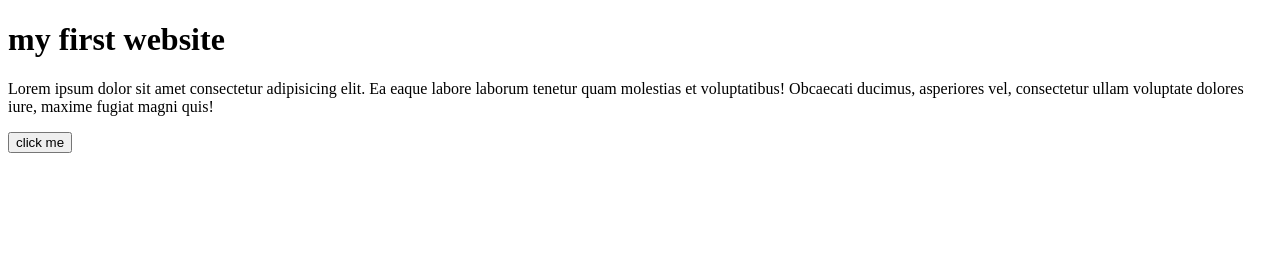
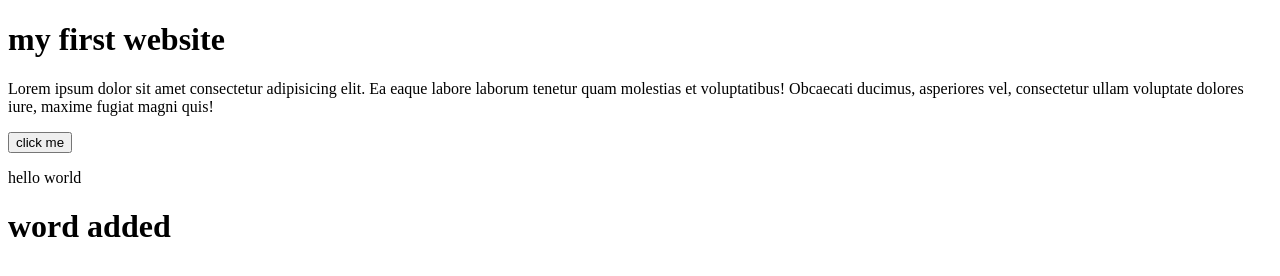
Before and after one commit to amaskhan0007/my-website, a plain HTML site: page index.html in a window 1280 px wide. Drawn offline with Linux system fonts and the light colour scheme.

Commit message:
I MODIFIED INDEX.HTML

```diff
--- a/index.html
+++ b/index.html
@@ -11,5 +11,7 @@
     </h1>
     <p>Lorem ipsum dolor sit amet consectetur adipisicing elit. Ea eaque labore laborum tenetur quam molestias et voluptatibus! Obcaecati ducimus, asperiores vel, consectetur ullam voluptate dolores iure, maxime fugiat magni quis!</p>
     <button>click me</button>
+    <p>hello world</p>
+    <h1>word added</h1>
 </body>
 </html>
```
